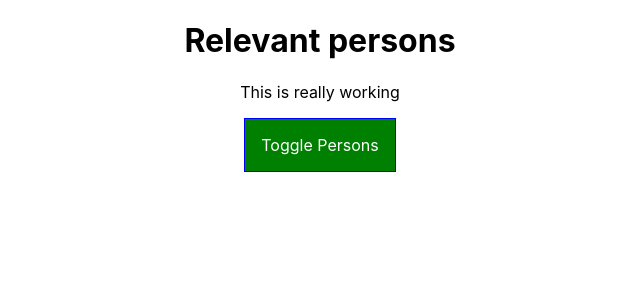
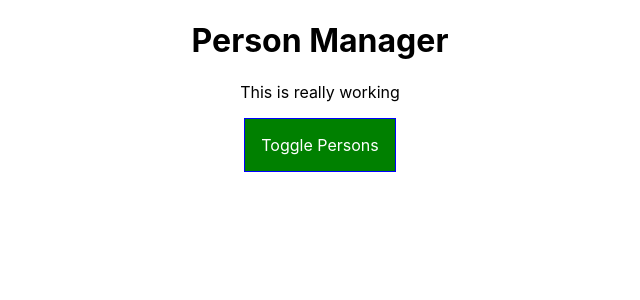
Before and after one commit to d00malun/react-complete-guide, a React (Create React App) app: page / in a window 1280 px wide. Shown: the top 300 px of the page, without its empty margins (320-960 px from the left). Built offline with nearby package versions, Linux system fonts and the light colour scheme.

Commit message:
this.props (2)

```diff
--- a/src/components/Cockpit/Cockpit.js
+++ b/src/components/Cockpit/Cockpit.js
@@ -17,7 +17,7 @@ const cockpit = (props) => {
 
   return (
     <div className={classes.Cockpit}>
-      <h1>{props.appTitle}</h1>
+      <h1>{props.title}</h1>
       <p className={assignedClasses.join(' ')}>This is really working</p>
       <button
         className={btnClass}
--- a/src/containers/App.js
+++ b/src/containers/App.js
@@ -59,7 +59,7 @@ class App extends Component {
     return (
       <div className={classes.App}>
         <Cockpit
-          appTitle={this.props.title}
+          title={this.props.title}
           showPersons={this.state.showPersons}
           persons={this.state.persons}
           clicked={this.togglePersonsHandler}
--- a/src/index.js
+++ b/src/index.js
@@ -4,7 +4,7 @@ import './index.css';
 import App from './containers/App';
 import * as serviceWorker from './serviceWorker';
 
-ReactDOM.render(<App title="Relevant persons"/>, document.getElementById('root'));
+ReactDOM.render(<App title="Person Manager"/>, document.getElementById('root'));
 
 // If you want your app to work offline and load faster, you can change
 // unregister() to register() below. Note this comes with some pitfalls.
```
Also changed, not shown: 1 other file (tests, documents, lock files or other folders).
